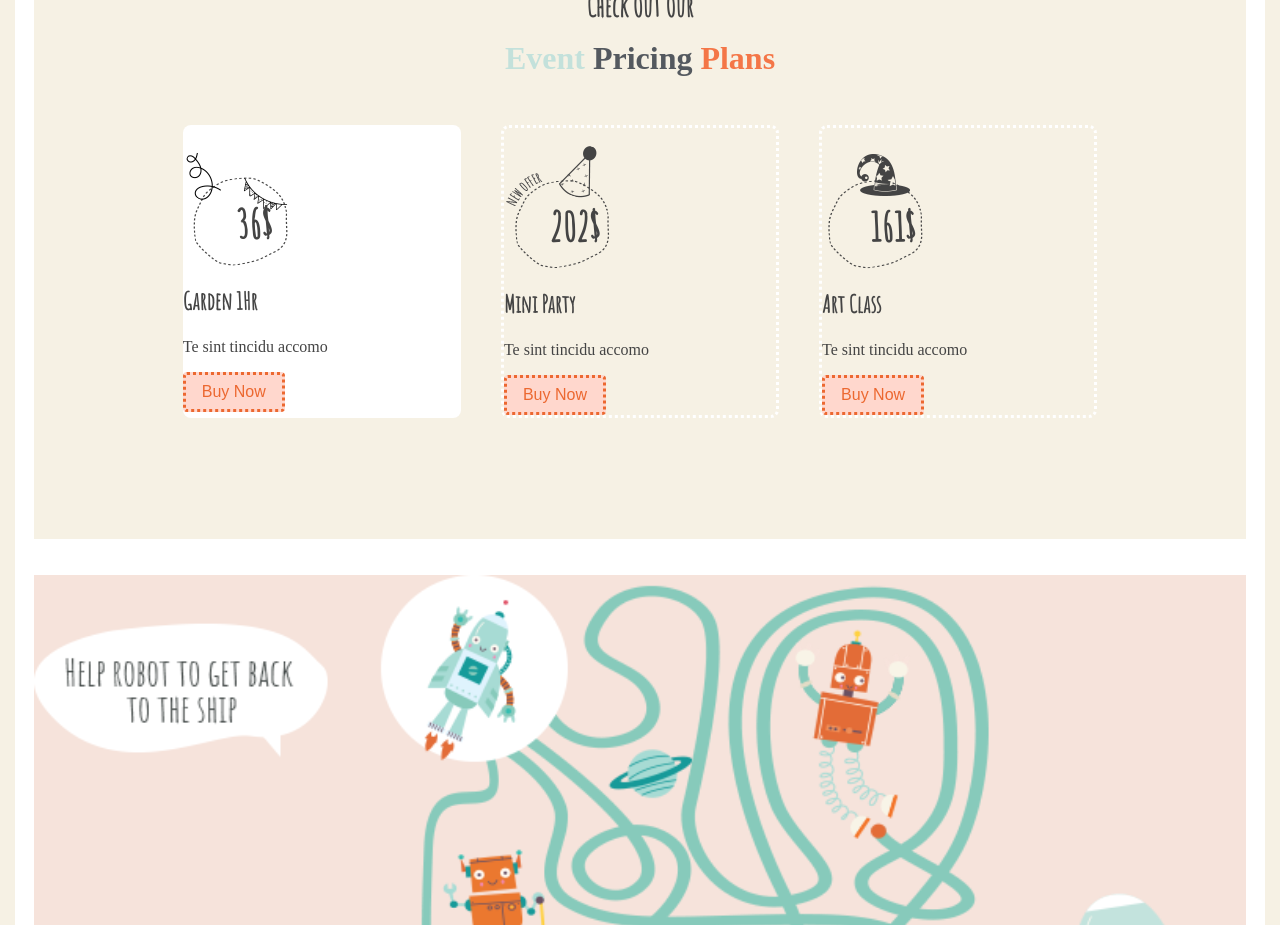
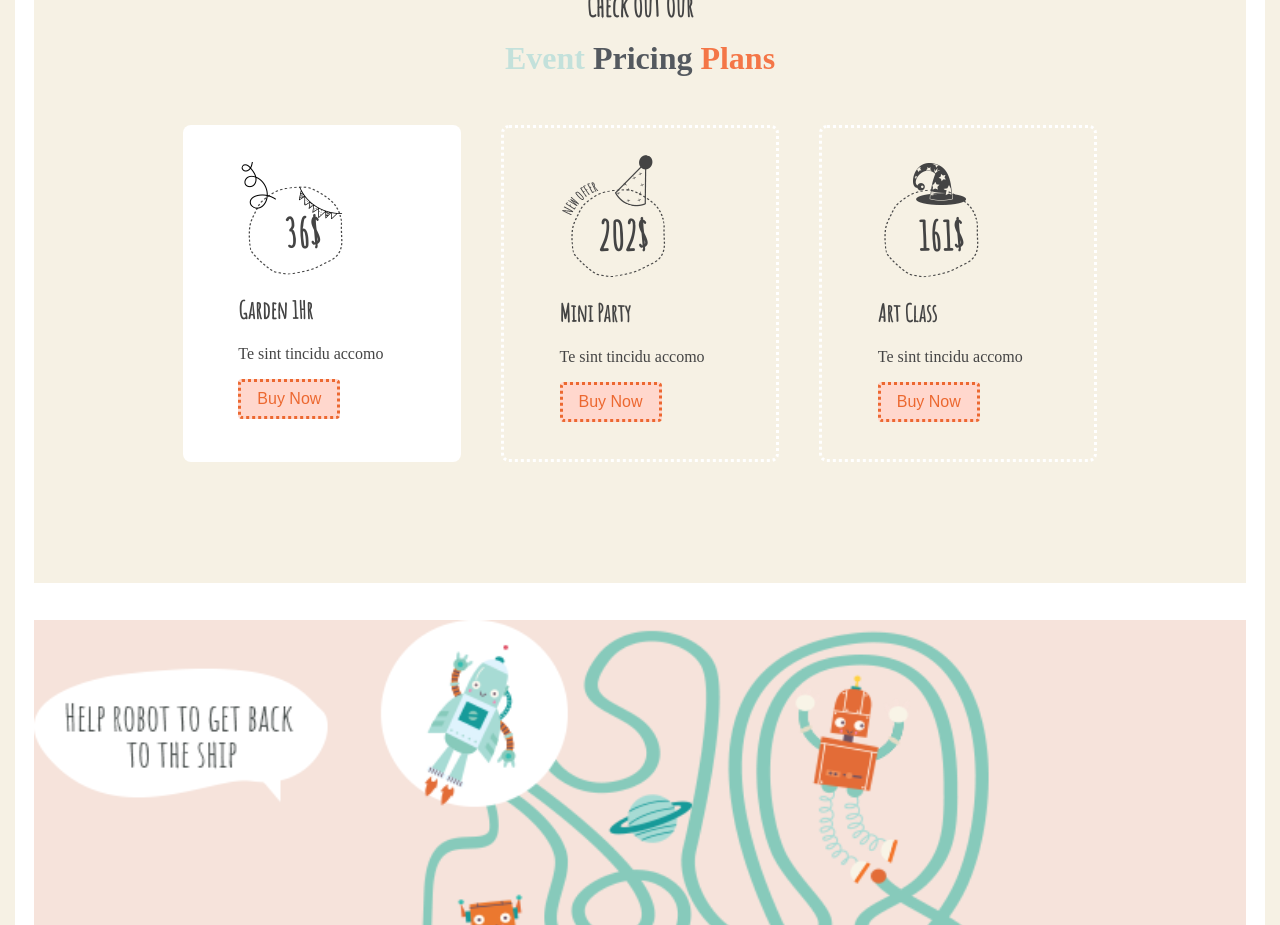
Before and after one commit to girish78678/playroom, a Next.js app: page /grid-view in a window 1280 px wide. Shown: the part 3200-4125 px from the top of the page. Built offline with nearby package versions, Linux system fonts and the light colour scheme; a web font is replaced by a local one.

Commit message:
update pricing flexbox

```diff
--- a/src/styles/style.css
+++ b/src/styles/style.css
@@ -1534,7 +1534,7 @@
             .pricing-item-2,
             .pricing-item-3 {
                 margin: 0;
-                padding: 0;
+                padding: 1% 3% 4% 6%;
             }
             .body {
                 margin: auto;
```
